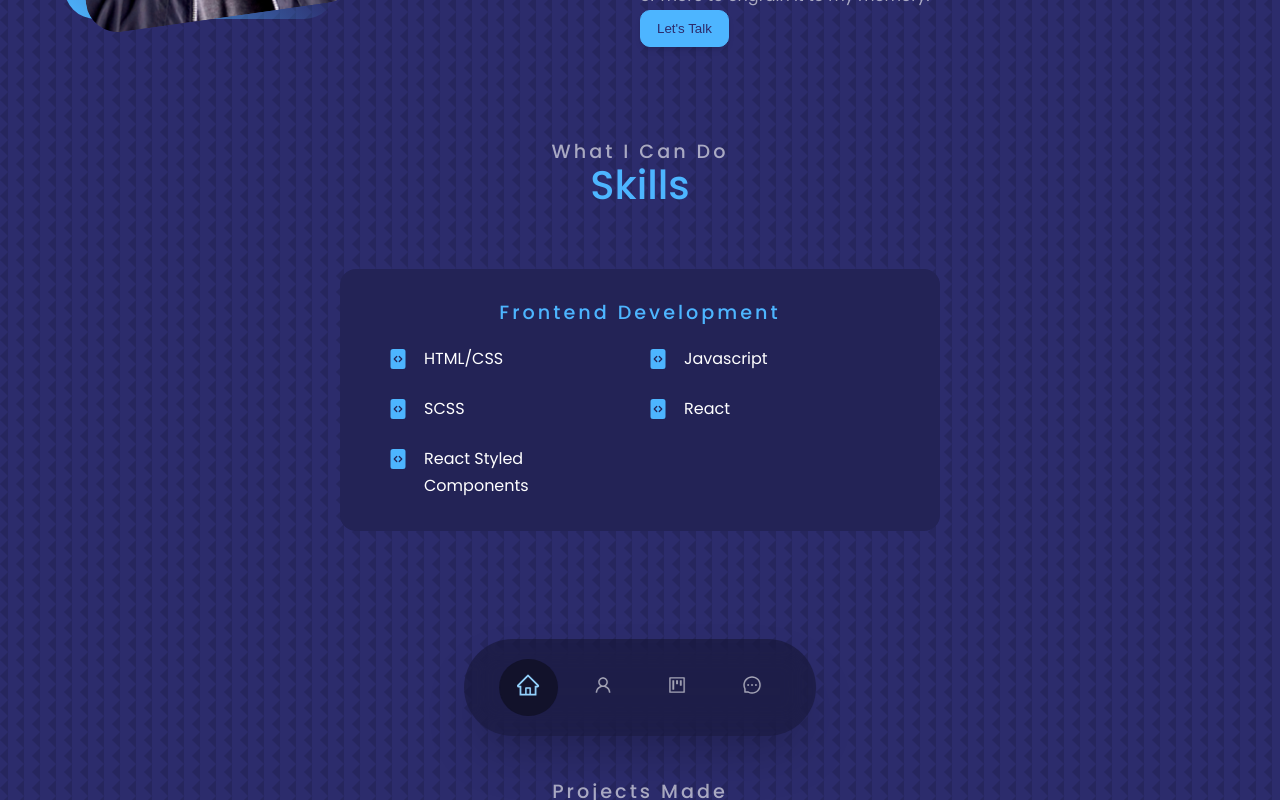
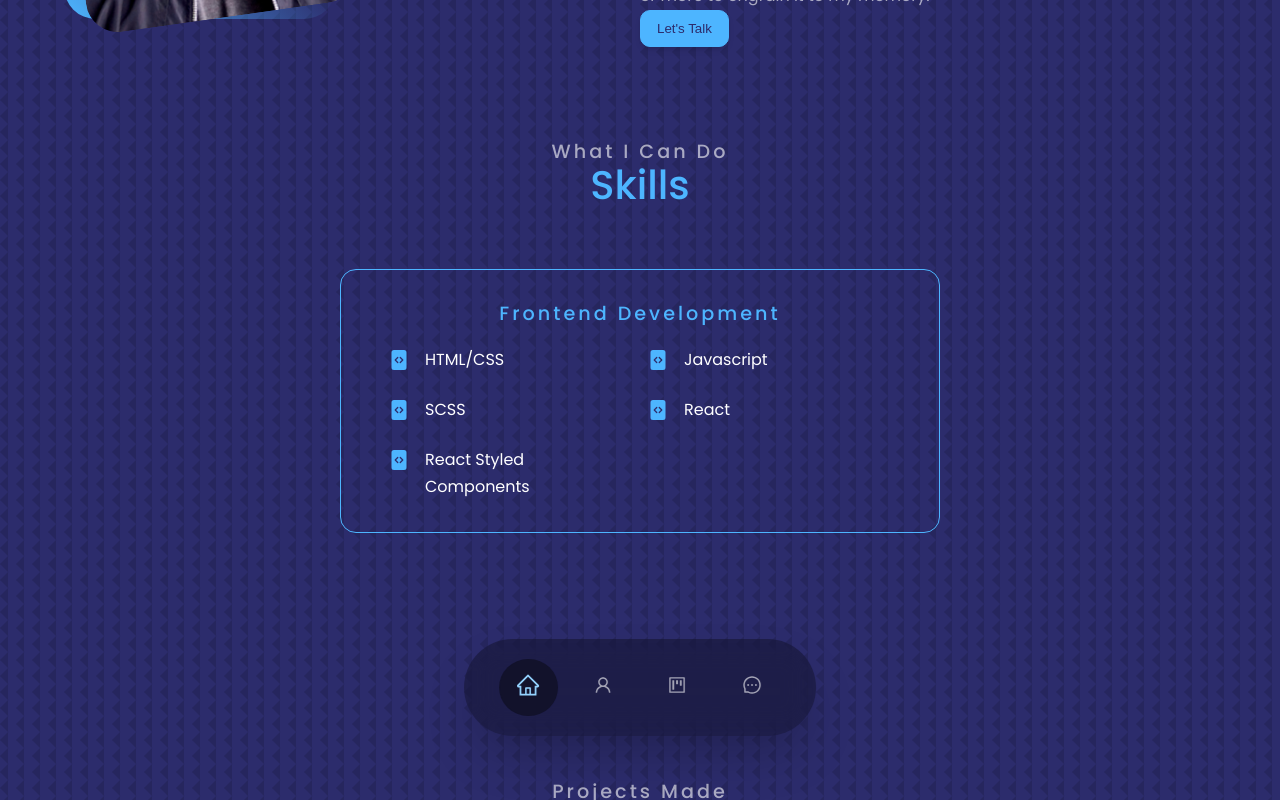
Before and after one commit to grefelnable/grefel-landing-page, a React (Create React App) app: page / in a window 1280 px wide. In both pictures the pointer is over the element 640 px from the left and 1620 px from the top of the page. Shown: the part 1220-2020 px from the top of the page. Built offline with nearby package versions, Linux system fonts and the light colour scheme.

Commit message:
added: hover effect on skills

```diff
--- a/src/components/skills/Skills.scss
+++ b/src/components/skills/Skills.scss
@@ -4,6 +4,12 @@
   background: v.$color-secondary-600;
   border-radius: 1em;
   padding: 2em 3em;
+  transition: v.$transition;
+
+  &:hover {
+    background: transparent;
+    border: 1px solid v.$color-primary-500;
+  }
   h5 {
     text-align: center;
     text-transform: capitalize;
```
